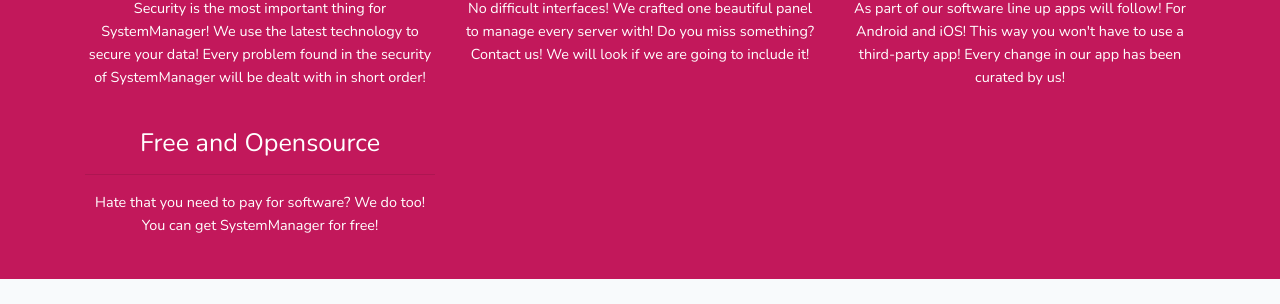
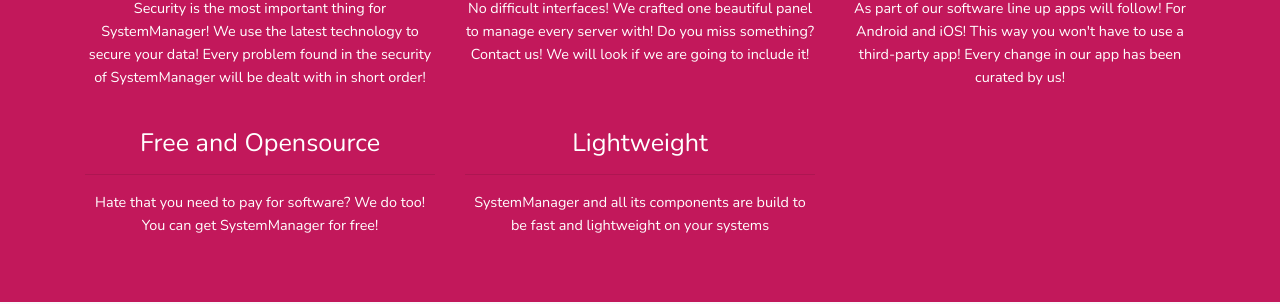
Before and after one commit to systemmanager-io/Showcase, a React (Create React App) app: page / in a window 1280 px wide. Shown: the part 1436-1740 px from the top of the page. Built offline with nearby package versions, Linux system fonts and the light colour scheme.

Commit message:
Added another section to the showcase

```diff
--- a/src/components/HighlightedFeatures.js
+++ b/src/components/HighlightedFeatures.js
@@ -9,25 +9,36 @@
                 <div className="row">
                     <div className="col-12 col-sm-12 col-md-6 col-lg-4">
                         <h3>Security</h3>
-                        <hr />
-                        <p>Security is the most important thing for SystemManager! We use the latest technology to secure your data! Every problem found in the security of SystemManager will be dealt with in short order!</p>
+                        <hr/>
+                        <p>Security is the most important thing for SystemManager! We use the latest technology to
+                            secure your data! Every problem found in the security of SystemManager will be dealt with in
+                            short order!</p>
                         <br/>
                     </div>
                     <div className="col-12 col-sm-12 col-md-6 col-lg-4">
                         <h3>User Friendly</h3>
                         <hr/>
-                        <p>No difficult interfaces! We crafted one beautiful panel to manage every server with! Do you miss something? Contact us! We will look if we are going to include it!</p>
+                        <p>No difficult interfaces! We crafted one beautiful panel to manage every server with! Do you
+                            miss something? Contact us! We will look if we are going to include it!</p>
                     </div>
                     <div className="col-12 col-sm-12 col-md-6 col-lg-4">
                         <h3>Native Apps</h3>
                         <hr/>
-                        <p>As part of our software line up apps will follow! For Android and iOS! This way you won't have to use a third-party app! Every change in our app has been curated by us!</p>
+                        <p>As part of our software line up apps will follow! For Android and iOS! This way you won't
+                            have to use a third-party app! Every change in our app has been curated by us!</p>
                     </div>
                     <div className="col-12 col-sm-12 col-md-6 col-lg-4">
                         <h3>Free and Opensource</h3>
                         <hr/>
                         <p>Hate that you need to pay for software? We do too! You can get SystemManager for free!
-                        {/*<br/><br/>When a feature comes to the core package it will never be a paid feature. That is a promise.*/}
+                            {/*<br/><br/>When a feature comes to the core package it will never be a paid feature. That is a promise.*/}
+                        </p>
+                    </div>
+                    <div className="col-12 col-sm-12 col-md-6 col-lg-4">
+                        <h3>Lightweight</h3>
+                        <hr/>
+                        <p>SystemManager and all its components are build to be fast and lightweight on your systems
+                            {/*<br/><br/>When a feature comes to the core package it will never be a paid feature. That is a promise.*/}
                         </p>
                     </div>
                     <div className="col-12 col-sm-12 col-md-6 col-lg-4">
```
